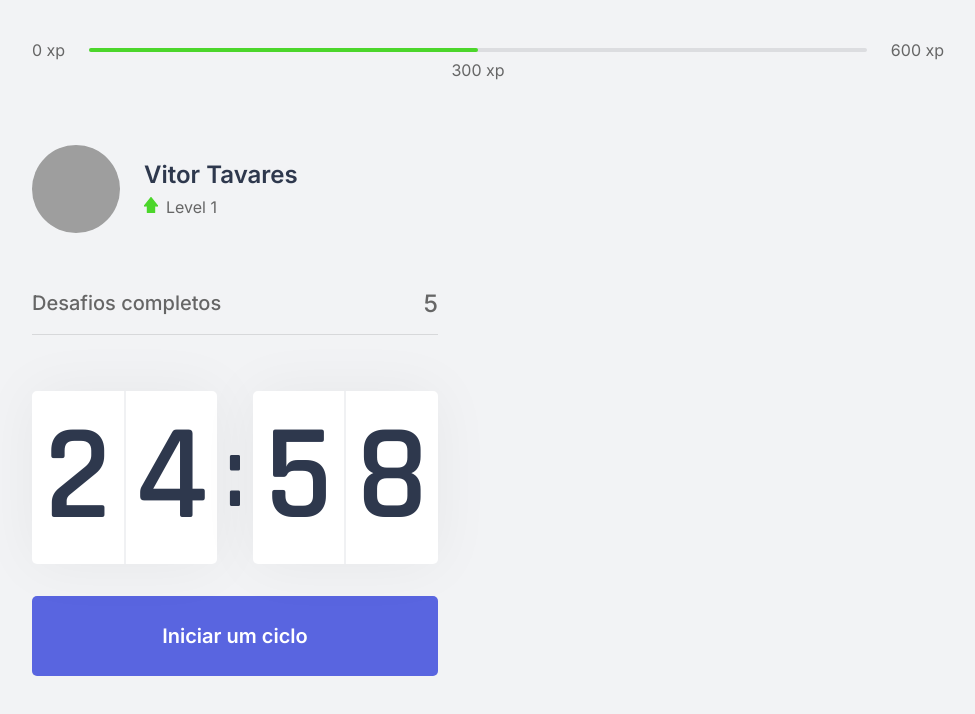
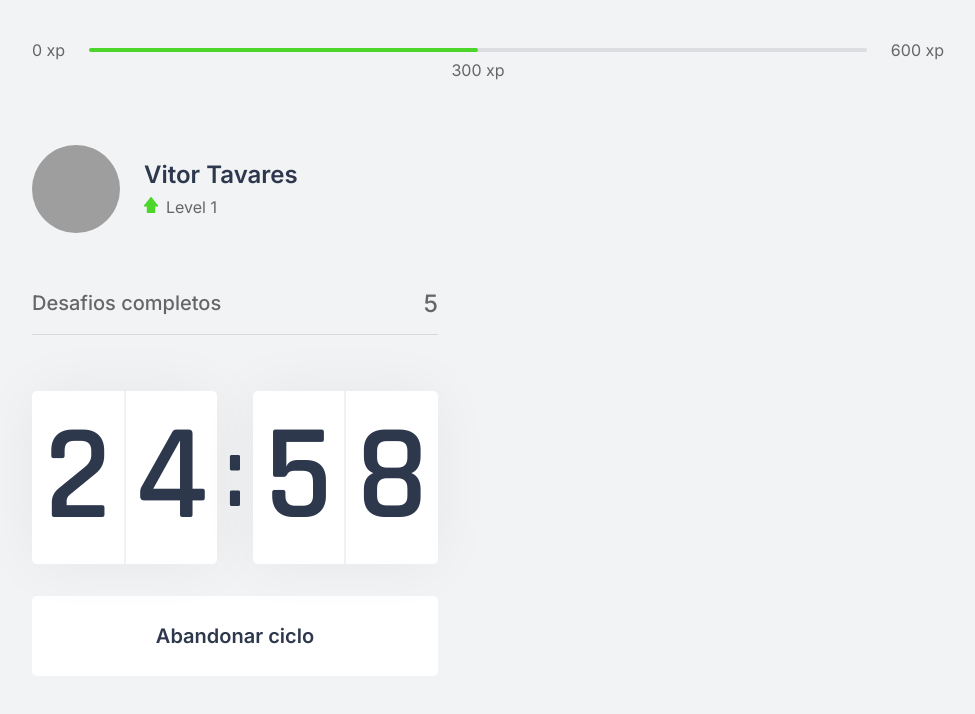
Before and after one commit to vittav/move-it, a Next.js app: page / in a window 1280 px wide. Both pictures are taken after a click on the button "Iniciar um ciclo". Shown: the top 714 px of the page, without its empty margins (152-1127 px from the left). Built offline with nearby package versions, Linux system fonts and the light colour scheme; grey boxes are pictures that could not be loaded.

Commit message:
Finalizada a funcionalidade de countdown sem o som

```diff
--- a/src/components/Countdown.tsx
+++ b/src/components/Countdown.tsx
@@ -1,9 +1,12 @@
 import { useState, useEffect } from 'react'
 import styles from '../styles/components/Countdown.module.css'
 
+
+let countdownTimeout: NodeJS.Timeout;
+
 export function Countdown() {
     const [time, setTime] = useState(25 * 60);
-    const [active, setActive] = useState(false);
+    const [isActive, setIsActive] = useState(false);
 
     const minutes = Math.floor(time / 60);
     const seconds = time % 60;
@@ -13,7 +16,13 @@
     const [secondLeft, secondRight] = String(seconds).padStart(2, '0').split('');
 
     function startCoundown() {
-        setActive(true);
+        setIsActive(true);
+    }
+
+    function resetCountdown() {
+        clearTimeout(countdownTimeout);
+        setIsActive(false);
+        setTime(25 * 60);
     }
 
     // useEffect(() => {
@@ -21,13 +30,13 @@
     // }, [Quando vou executar (neste caso quando o valor de active mudar e a cada mudança no valor de time)])
     useEffect(() => {
         // Se o countdown está ativo e ainda não chegou a zero:
-        if (active && time > 0) {
+        if (isActive && time > 0) {
             // quero que depois de 1000 milisegundos o time seja reduzido em 1s
-            setTimeout(() => {
+            countdownTimeout = setTimeout(() => {
                 setTime(time - 1);
             }, 1000)
         }
-    }, [active, time])
+    }, [isActive, time])
 
     return (
         <div>
@@ -43,6 +52,17 @@
                 </div>
             </div>
 
+            { isActive ? (
+                    <button
+                        type="button"
+                        className={`${styles.countdownButton} ${styles.countdownButtonActive}`}
+                        onClick={resetCountdown}
+                    >
+                        Abandonar ciclo
+                    </button>
+                )
+                :
+                (
                     <button
                         type="button"
                         className={styles.countdownButton}
@@ -50,6 +70,8 @@
                     >
                         Iniciar um ciclo
                     </button>
+                )
+            }
         </div>
     )
 }
--- a/src/styles/components/Countdown.module.css
+++ b/src/styles/components/Countdown.module.css
@@ -61,3 +61,13 @@
 .countdownButton:hover {
     background: var(--blue-dark);
 }
+
+.countdownButtonActive {
+    background: var(--white);
+    color: var(--title);
+}
+
+.countdownButtonActive:hover {
+    background: var(--red);
+    color: var(--white);
+}
```
Lines whose indentation alone changed are shown as unchanged.
